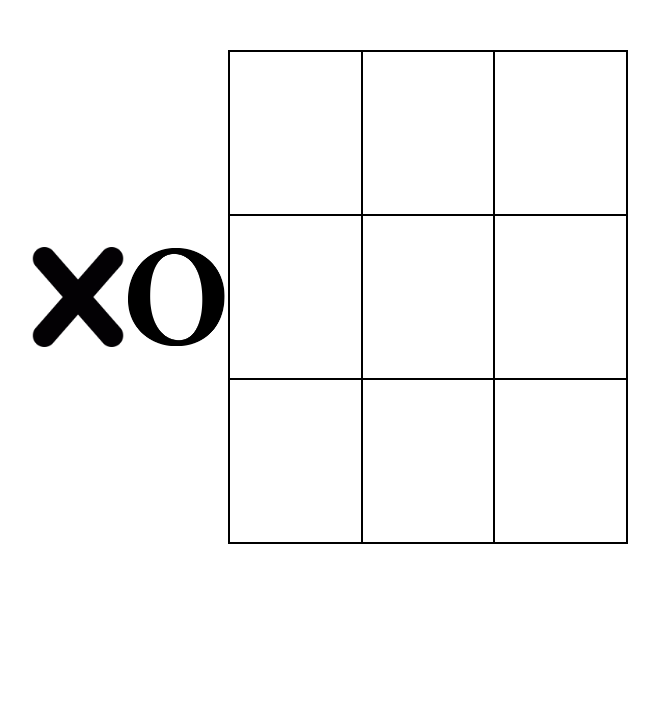
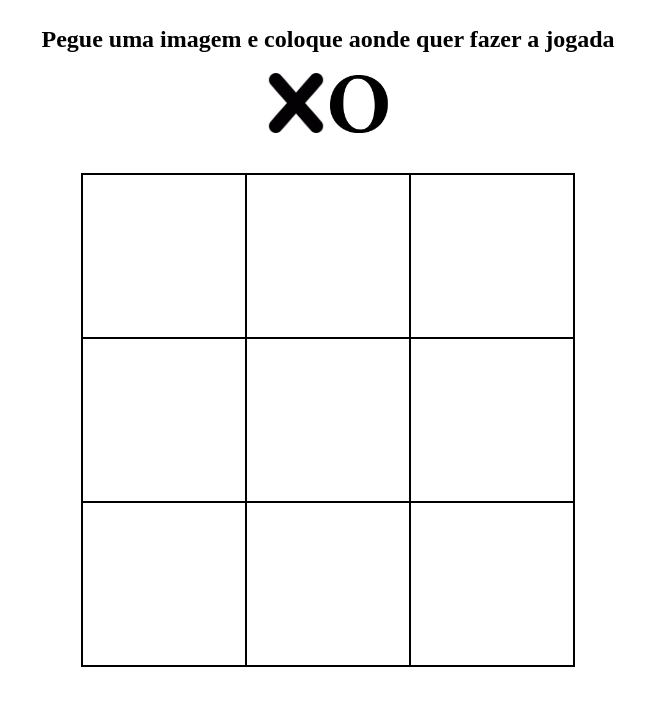
Before and after one commit to viniblack/TSI-ARI-2201, a plain HTML site: page aula04/jogo-velha.html in a window 1280 px wide. Shown: the part 111-816 px from the top of the page, without its empty margins (312-971 px from the left). Drawn offline with Linux system fonts and the light colour scheme.

Commit message:
terminando o jogo da velha

```diff
--- a/aula04/jogo-velha.html
+++ b/aula04/jogo-velha.html
@@ -11,54 +11,67 @@
     body {
       display: flex;
       justify-content: center;
+      flex-direction: column;
       align-items: center;
       height: 100vh;
     }
 
     img {
-      width: 100px;
+      width: 60px;
+      margin: 0;
+      padding: 0;
     }
 
     table,
-    th,
     td {
-      width: 25rem;
+      width: 30rem;
       height: 10rem;
       text-align: center;
       border: 2px solid black;
       border-collapse: collapse;
+    }
+
+    td {
+      min-width: 10rem;
+      min-height: 10rem;
+    }
+
+    .figura {
+      text-align: center;
     }
   </style>
 
 </head>
 
 <body>
-  <img id="x" draggable="true" ondragstart="drag(event)" data-x="" src="./x.png" alt="">
-
-  <img id="o" draggable="true" ondragstart="drag(event)" src="./o.png" alt="">
+  <h1>Jogo da velha</h1>
+  <div class="figura">
+    <h2>Pegue uma imagem e coloque aonde quer fazer a jogada</h2>
+    <div>
+      <img id="x" draggable="true" ondragstart="drag(event)" src="./x.png" alt="">
+      <img id="o" draggable="true" ondragstart="drag(event)" src="./o.png" alt="">
+    </div>
+  </div>
+  <br><br>
   <table>
     <tr>
-      <td data-linha="0" data-coluna="0" ondrop="drop(event)" ondragover="allowDrop(event)"></td>
-      <td data-linha="0" data-coluna="0" ondrop="drop(event)" ondragover="allowDrop(event)"></td>
-      <td data-linha="0" data-coluna="0" ondrop="drop(event)" ondragover="allowDrop(event)"></td>
+      <td ondrop="drop(event)" ondragover="allowDrop(event)"></td>
+      <td ondrop="drop(event)" ondragover="allowDrop(event)"></td>
+      <td ondrop="drop(event)" ondragover="allowDrop(event)"></td>
     </tr>
     <tr>
-      <td data-linha="0" data-coluna="0" ondrop="drop(event)" ondragover="allowDrop(event)"></td>
-      <td data-linha="0" data-coluna="0" ondrop="drop(event)" ondragover="allowDrop(event)"></td>
-      <td data-linha="0" data-coluna="0" ondrop="drop(event)" ondragover="allowDrop(event)"></td>
+      <td ondrop="drop(event)" ondragover="allowDrop(event)"></td>
+      <td ondrop="drop(event)" ondragover="allowDrop(event)"></td>
+      <td ondrop="drop(event)" ondragover="allowDrop(event)"></td>
     </tr>
     <tr>
-      <td data-linha="0" data-coluna="0" ondrop="drop(event)" ondragover="allowDrop(event)"></td>
-      <td data-linha="0" data-coluna="0" ondrop="drop(event)" ondragover="allowDrop(event)"></td>
-      <td data-linha="0" data-coluna="0" ondrop="drop(event)" ondragover="allowDrop(event)"></td>
+      <td ondrop="drop(event)" ondragover="allowDrop(event)"></td>
+      <td ondrop="drop(event)" ondragover="allowDrop(event)"></td>
+      <td ondrop="drop(event)" ondragover="allowDrop(event)"></td>
     </tr>
   </table>
 
-
   <script>
-    let campo = document.querySelectorAll(".campo")
-
-
     function drag(event) {
       let sinal = event.dataTransfer.setData("sinal", event.target.id);
     }
@@ -70,12 +83,13 @@
     function drop(event) {
       let elementID = event.dataTransfer.getData('sinal');
 
-      console.log(event);
-
-
+      // estou pegando os elementos do meu event e verificando a quantidade de elementos(HTML) dentro dele
+      // se ele for igual a 0 ele deixa colocar a imagem dentro
+      if (event.toElement.childElementCount == 0) {
         let element = document.getElementById(elementID);
-      let clone = element.cloneNode();
-      event.target.appendChild(clone);
+        let clone = element.cloneNode();
+        event.target.appendChild(clone);
+      }
     }
   </script>
 </body>
```
